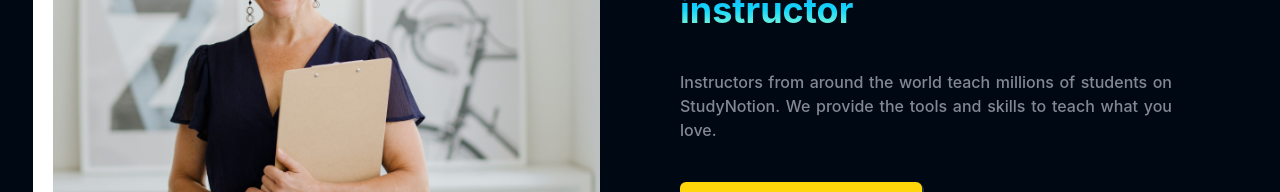
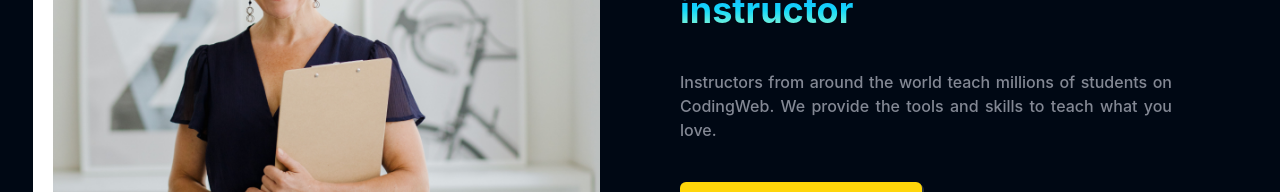
Before and after one commit to roshan9888/codingProject, a React (Create React App) app: page / in a window 1280 px wide. Shown: the part 4292-4484 px from the top of the page. Built offline with nearby package versions, Linux system fonts and the light colour scheme; no server answers; the HTML template or start-up script is replaced by a standard one.

Commit message:
new commit

```diff
--- a/src/components/core/HomePage/InstructorSection.jsx
+++ b/src/components/core/HomePage/InstructorSection.jsx
@@ -23,7 +23,7 @@ const InstructorSection = () => {
 
             <p className="font-medium text-[16px] text-justify w-[90%] text-richblack-300">
               Instructors from around the world teach millions of students on
-              StudyNotion. We provide the tools and skills to teach what you
+              CodingWeb. We provide the tools and skills to teach what you
               love.
             </p>
 
```
